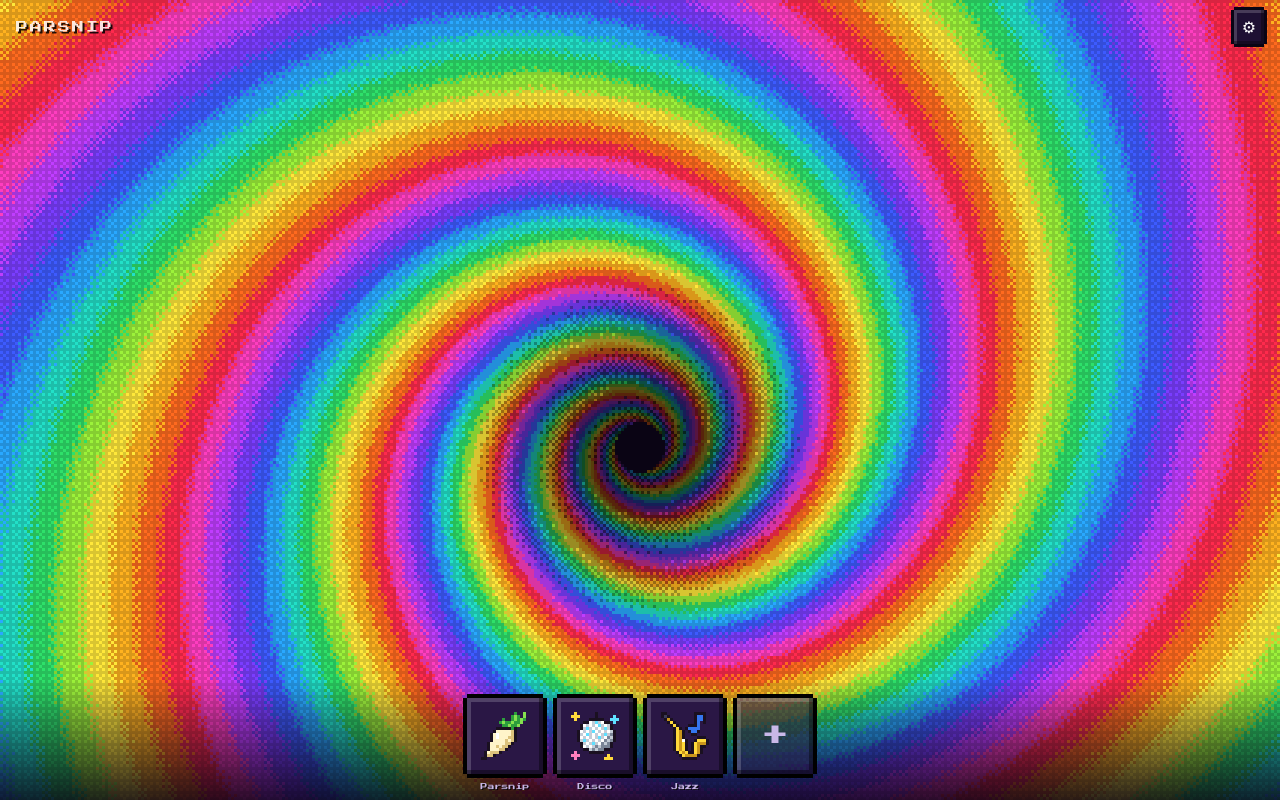
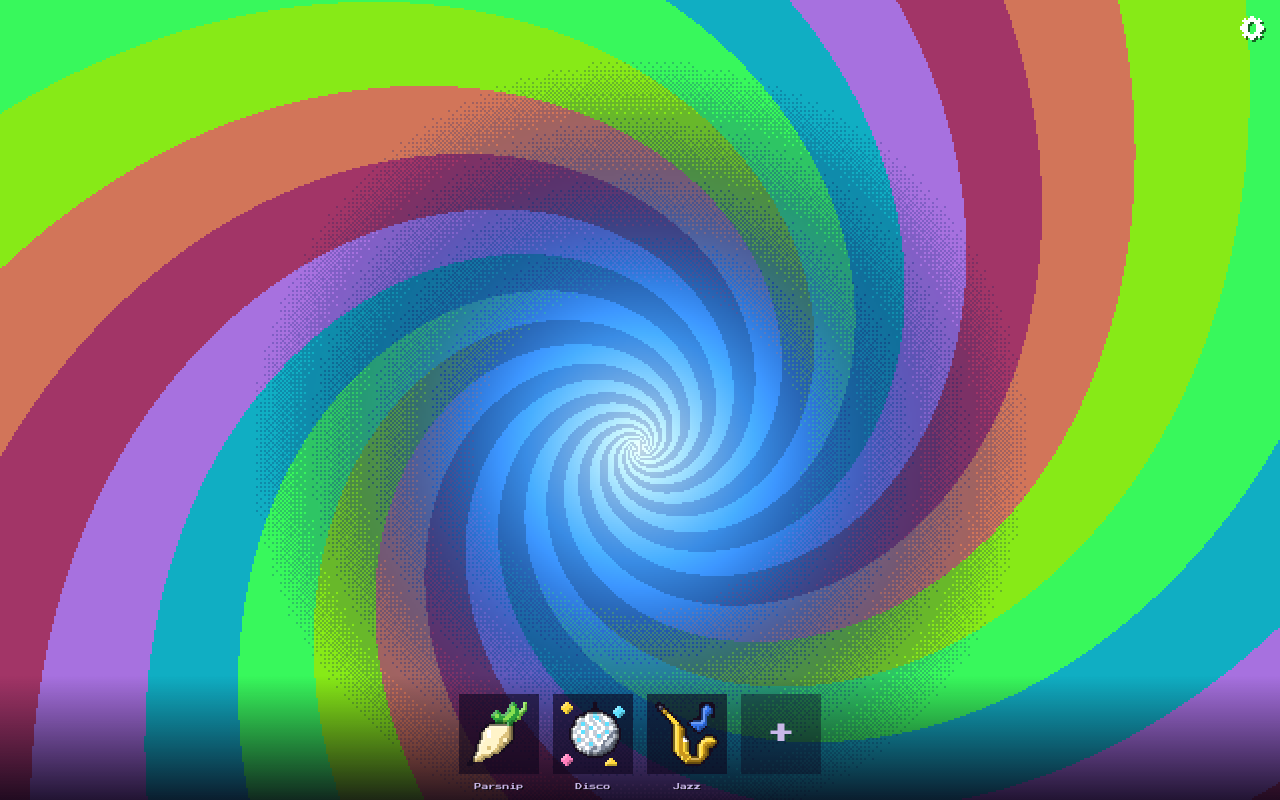
Before and after one commit to joshuakernich/parsnip, a plain HTML site: page index.html in a window 1280 px wide. Drawn offline with Linux system fonts and the light colour scheme; animation ran at ten frames a second.

Commit message:
Hi-fi icons, banded evolving vortex with blue core, flat UI
- Icons upscaled to 32x32 (Scale2x) with automatic rim lighting and 1px outlines
- Vortex: thick crisp bands in a constantly evolving palette, swirling into an
  atmospheric blue core; habit icons fly out of the core toward the camera
- Flat buttons, header removed, icon-only pixel gear
- Service worker fetches network-first so updates show on next launch

Co-Authored-By: Claude Opus 5.5 <noreply@anthropic.com>

```diff
--- a/app.js
+++ b/app.js
@@ -56,29 +56,25 @@ function statsFor(hid, log = state.log) {
 }
 
 // ---------- Vortex renderer ----------
-const PX = 3; // screen pixels per vortex pixel
 const canvas = document.getElementById('vortex');
 const ctx = canvas.getContext('2d');
 
+// Confetti colours
 const RAINBOW = ['#ff2a4d', '#ff6a1f', '#ffb21f', '#ffe83a', '#9cf23a', '#2ee06a',
   '#22e0c8', '#29a8ff', '#3d5bff', '#7a3dff', '#c03dff', '#ff3dc0'];
-const SHADES = [0.16, 0.34, 0.6, 0.85, 1.0];
-const NB = RAINBOW.length, NS = SHADES.length;
-const LUT = new Uint32Array(NB * NS);
-RAINBOW.forEach((hex, i) => {
-  const r = parseInt(hex.slice(1, 3), 16), g = parseInt(hex.slice(3, 5), 16), b = parseInt(hex.slice(5, 7), 16);
-  SHADES.forEach((s, j) => {
-    LUT[i * NS + j] = (255 << 24) | (Math.round(b * s) << 16) | (Math.round(g * s) << 8) | Math.round(r * s);
-  });
-});
-const VOID = (255 << 24) | (0x14 << 16) | (0x04 << 8) | 0x0a;
 const WHITE = 0xffffffff;
 const BAYER = [0, 8, 2, 10, 12, 4, 14, 6, 3, 11, 1, 9, 15, 7, 13, 5].map((v) => (v + 0.5) / 16);
 
+// Spiral shape: NB thick bands per arm cycle. Inside BLUE_R the bands swirl into an atmospheric blue.
+const NB = 6, ARMS = 3, TWIST = 0.8, BLUE_R = 0.5;
+const DEEP = [10, 34, 104], SKY = [64, 156, 255], MIST = [214, 240, 255];
+
+let PX = 2; // screen pixels per vortex pixel
 let W = 0, H = 0, cx = 0, cy = 0, maxR = 1;
 let img, buf, angA, logR, distA, dith;
 
 function resize() {
+  PX = Math.max(2, Math.round(Math.max(innerWidth, innerHeight) / 520));
   W = Math.ceil(innerWidth / PX);
   H = Math.ceil(innerHeight / PX);
   canvas.width = W;
@@ -104,8 +100,9 @@ function resize() {
 addEventListener('resize', resize);
 resize();
 
-const ARMS = 3, TWIST = 1.7, PERIOD = 70; // PERIOD: seconds for an icon to spiral from rim to core
+const FLY = 11;    // seconds for an icon to travel from the core past the camera
 let phase = 0;     // spiral rotation, advances faster during celebrations
+let travel = 0;    // flight clock, also sped up by celebrations
 let boost = 0;     // celebration energy, decays to 0
 let rings = [];    // expanding shockwave rings { r, w }
 let particles = [];
@@ -119,25 +116,59 @@ function buildInstances() {
   instances = recent.map((e) => ({ icon: (habitById(e.h) || {}).icon || 'star', seed: hash(e.t % 1e7), seed2: hash((e.t % 1e7) + 7.3), t: e.t }));
 }
 
-// Position of a vortex instance at time `now` (seconds).
-function instPos(it, now) {
-  const p = (it.seed + now / PERIOD) % 1;
-  const rn = Math.pow(1 - p, 1.25);
-  const a = it.seed2 * Math.PI * 2 - Math.log(Math.max(rn, 0.02)) * TWIST * 0.9 + phase * 0.9;
-  return { x: cx + Math.cos(a) * rn * maxR * 0.92, y: cy + Math.sin(a) * rn * maxR * 0.92, rn };
+// Where an instance is on its flight out of the core. z runs 1 (far, at the
+// core) to 0 (at the camera); perspective makes it race outward and grow.
+function instPos(it) {
+  const p = (it.seed + travel / FLY) % 1;
+  const z = 1 - p;
+  const f = 0.1 / (z + 0.025);
+  const a = it.seed2 * Math.PI * 2 + p * 1.8 + phase * 0.25;
+  const rr = f * maxR * 0.33;
+  return { x: cx + Math.cos(a) * rr, y: cy + Math.sin(a) * rr, z, f };
+}
+
+// Band colours drift continuously: the hue base rotates, the spacing between
+// bands breathes, and saturation/lightness wander, so the palette never repeats exactly.
+const pal = Array.from({ length: NB }, () => [0, 0, 0]);
+function hsl(h, s, l, out) {
+  h = ((h % 360) + 360) % 360 / 60;
+  const c = (1 - Math.abs(2 * l - 1)) * s, x = c * (1 - Math.abs((h % 2) - 1)), m = l - c / 2;
+  const [r, g, b] = h < 1 ? [c, x, 0] : h < 2 ? [x, c, 0] : h < 3 ? [0, c, x] : h < 4 ? [0, x, c] : h < 5 ? [x, 0, c] : [c, 0, x];
+  out[0] = (r + m) * 255; out[1] = (g + m) * 255; out[2] = (b + m) * 255;
+}
+function evolvePalette(t) {
+  const base = t * 9 + Math.sin(t * 0.05) * 120;
+  const spread = 48 + Math.sin(t * 0.071) * 34 + Math.sin(t * 0.023) * 20;
+  for (let i = 0; i < NB; i++) {
+    const h = base + i * spread + Math.sin(t * 0.37 + i * 1.7) * 14;
+    const s = 0.72 + 0.22 * Math.sin(t * 0.11 + i);
+    const l = (i % 2 ? 0.6 : 0.46) + 0.06 * Math.sin(t * 0.17 + i * 2.3);
+    hsl(h, s, l, pal[i]);
+  }
 }
 
 function drawField(t) {
+  evolvePalette(t);
   const n = W * H;
-  const coreR = 0.035 + boost * 0.05 + Math.sin(t * 2) * 0.006;
+  const glow = 1 + boost * 0.6;
   for (let i = 0; i < n; i++) {
     const r = distA[i];
-    if (r < coreR) { buf[i] = VOID; continue; }
     const v = angA[i] * ARMS + logR[i] * TWIST - phase;
-    let band = Math.floor((v - Math.floor(v)) * NB + dith[i] * 0.55) % NB;
-    let shade = Math.floor(Math.min(r * 4.2, 1) * (NS - 1) * 0.85 + dith[i] * 0.9 + boost * 0.8);
-    if (shade > NS - 1) shade = NS - 1;
-    buf[i] = LUT[band * NS + shade];
+    const band = ((v - Math.floor(v)) * NB) | 0;
+    const c = pal[band];
+    let R = c[0], G = c[1], B = c[2];
+    if (r < BLUE_R) {
+      // stepped, dithered blend into the blue core
+      const q = 1 - r / BLUE_R;
+      const step = Math.min(4, Math.floor(Math.min(1, q * 1.7) * 4 + dith[i] * 0.999)) / 4;
+      const g2 = Math.min(1, q * q * glow);
+      const tint = band % 2 ? 1.12 : 0.9; // keep the swirl visible inside the blue
+      const k = g2 < 0.5 ? g2 * 2 : (g2 - 0.5) * 2;
+      const a = g2 < 0.5 ? DEEP : SKY, b = g2 < 0.5 ? SKY : MIST;
+      const bR = (a[0] + (b[0] - a[0]) * k) * tint, bG = (a[1] + (b[1] - a[1]) * k) * tint, bB = (a[2] + (b[2] - a[2]) * k) * tint;
+      R += (bR - R) * step; G += (bG - G) * step; B += (bB - B) * step;
+    }
+    buf[i] = (255 << 24) | (Math.min(255, B) << 16) | (Math.min(255, G) << 8) | Math.min(255, R);
   }
   for (const ring of rings) {
     const rr = ring.r, w = ring.w;
@@ -154,19 +185,21 @@ function frame(ms) {
   const dt = Math.min((ms - last) / 1000, 0.05);
   last = ms;
   const t = ms / 1000;
-  phase += dt * (0.22 + boost * 2.2);
+  phase += dt * (0.2 + boost * 1.8);
+  travel += dt * (1 + boost * 2.5);
   boost = Math.max(0, boost - dt * 0.55);
   rings = rings.filter((r) => (r.r += dt * (0.9 + r.r), r.w = 0.018 + r.r * 0.03, r.r < 1.3));
 
   drawField(t);
   ctx.imageSmoothingEnabled = false;
 
-  // Vortex icons, far (core) first
-  const placed = instances.map((it) => ({ it, ...instPos(it, t) })).filter((p) => p.rn > 0.06);
-  placed.sort((a, b) => a.rn - b.rn);
+  // Flying icons, far first so near ones draw on top
+  const placed = instances.map((it) => ({ it, ...instPos(it) }));
+  placed.sort((a, b) => b.z - a.z);
   for (const p of placed) {
-    const size = Math.max(4, Math.round(16 * (0.28 + p.rn * 0.95)));
-    ctx.globalAlpha = Math.min(1, (p.rn - 0.06) * 8);
+    const size = Math.round(ICON_SIZE * p.f * 0.9);
+    if (size < 3) continue;
+    ctx.globalAlpha = Math.min(1, (1 - p.z) / 0.12);
     ctx.drawImage(iconCanvas(p.it.icon), Math.round(p.x - size / 2), Math.round(p.y - size / 2), size, size);
   }
   ctx.globalAlpha = 1;
@@ -179,25 +212,27 @@ function frame(ms) {
     ctx.fillRect(Math.round(q.x), Math.round(q.y), q.s, q.s);
   }
 
-  // Hero icon: pops in big at the core, then shrinks into its spot in the vortex
+  // Hero icon: pops in big, then dives into the core and starts flying out at you
   if (hero) {
     const age = t - hero.start;
-    const big = Math.max(2, Math.floor(Math.min(W, H) * 0.42 / 16));
+    const big = ICON_SIZE * Math.max(2, Math.floor(Math.min(W, H) * 0.55 / ICON_SIZE));
+    let s;
     if (age < hero.hold) {
       const k = Math.min(age / 0.35, 1);
-      const elastic = 1 + Math.sin(k * Math.PI * 2.5) * (1 - k) * 0.6;
-      const wob = Math.sin(age * 9) * 1.5 * (age > 0.35 ? 1 : 0);
-      const s = Math.max(1, Math.round(big * 16 * k * elastic));
+      s = big * k * (1 + Math.sin(k * Math.PI * 2.5) * (1 - k) * 0.6);
+    } else {
+      const k = Math.min((age - hero.hold) / 0.45, 1);
+      s = big * (1 - k * k);
+      if (k >= 1) {
+        hero.inst.seed = (((-travel / FLY) % 1) + 1) % 1; // start at the core, right now
+        instances.push(hero.inst);
+        hero = null;
+      }
+    }
+    if (hero && s >= 1) {
+      const wob = age > 0.35 && age < hero.hold ? Math.sin(age * 9) * 1.5 : 0;
+      s = Math.round(s);
       ctx.drawImage(iconCanvas(hero.icon), Math.round(cx - s / 2 + wob), Math.round(cy - s / 2), s, s);
-    } else {
-      const k = Math.min((age - hero.hold) / 0.55, 1);
-      const e = k * k * (3 - 2 * k);
-      const dest = instPos(hero.inst, t);
-      const dsize = 16 * (0.28 + dest.rn * 0.95);
-      const s = Math.round(big * 16 + (dsize - big * 16) * e);
-      const x = cx + (dest.x - cx) * e, y = cy + (dest.y - cy) * e;
-      ctx.drawImage(iconCanvas(hero.icon), Math.round(x - s / 2), Math.round(y - s / 2), s, s);
-      if (k >= 1) { instances.push(hero.inst); hero = null; }
     }
   }
   requestAnimationFrame(frame);
@@ -275,7 +310,7 @@ function celebrate(habit, s, newBest) {
     particles.push({
       x: cx, y: cy, vx: Math.cos(a) * sp, vy: Math.sin(a) * sp - 40,
       life: 1 + Math.random() * 1.4, s: Math.random() < 0.25 ? 2 : 1,
-      col: RAINBOW[(Math.random() * NB) | 0],
+      col: RAINBOW[(Math.random() * RAINBOW.length) | 0],
     });
   }
   fanfare(s.combo, s.count);
@@ -294,9 +329,11 @@ function tap(habit, btn) {
   const newBest = s.combo > before.best && before.best > 0;
 
   const now = performance.now() / 1000;
-  // Land the new icon near the rim of the vortex
-  const inst = { icon: habit.icon, seed: ((0.08 - now / PERIOD) % 1 + 1) % 1, seed2: Math.random(), t: entry.t };
-  if (hero) instances.push(hero.inst); // a previous hero still mid-flight just joins immediately
+  const inst = { icon: habit.icon, seed: 0, seed2: Math.random(), t: entry.t };
+  if (hero) { // a previous hero still on screen launches from the core immediately
+    hero.inst.seed = (((-travel / FLY) % 1) + 1) % 1;
+    instances.push(hero.inst);
+  }
   hero = { icon: habit.icon, inst, start: now, hold: 1.5 };
 
   celebrate(habit, s, newBest);
@@ -337,7 +374,7 @@ function renderBar() {
     const b = document.createElement('button');
     b.className = 'habit' + (s.today ? ' done' : '');
     b.setAttribute('aria-label', `${habit.name}: ${s.count} taps, ${s.combo} day combo`);
-    b.append(iconEl(habit.icon, 3));
+    b.append(iconEl(habit.icon, 4));
     const badge = document.createElement('span');
     badge.className = 'badge';
     badge.textContent = s.combo > 0 ? s.combo : '';
@@ -370,6 +407,18 @@ function renderBar() {
 }
 
 // ---------- Settings ----------
+// Pixel gear for the settings button
+(() => {
+  const g = ['.....##.....', '..#.####.#..', '.##########.', '..###..###..', '.###....###.', '####....####',
+    '####....####', '.###....###.', '..###..###..', '.##########.', '..#.####.#..', '.....##.....'];
+  const c = document.createElement('canvas');
+  c.width = c.height = 12;
+  const gx = c.getContext('2d');
+  gx.fillStyle = '#fff';
+  g.forEach((row, y) => [...row].forEach((ch, x) => ch === '#' && gx.fillRect(x, y, 1, 1)));
+  document.getElementById('gear').append(c);
+})();
+
 const settingsEl = document.getElementById('settings');
 document.getElementById('gear').addEventListener('click', openSettings);
 settingsEl.querySelector('.close').addEventListener('click', () => (settingsEl.hidden = true));
--- a/icons.js
+++ b/icons.js
@@ -502,26 +502,81 @@ const ICONS = {
   ]},
 };
 
-// Render an icon to an offscreen canvas at `scale` pixels per cell.
+// ---------- Hi-fi rendering ----------
+// The 16x16 sprites are upscaled to 32x32 with EPX (Scale2x), which rounds off
+// diagonals, then shaded: a 1px outline outside, softened inner lines, a lit
+// top-left rim and a shaded bottom-right rim.
+const ICON_SIZE = 32;
+
+function scale2x(rows) {
+  const h = rows.length, w = 16;
+  const at = (x, y) => (x < 0 || y < 0 || x >= w || y >= h ? '.' : rows[y][x] || '.');
+  const out = Array.from({ length: h * 2 }, () => new Array(w * 2));
+  for (let y = 0; y < h; y++) {
+    for (let x = 0; x < w; x++) {
+      const P = at(x, y), A = at(x, y - 1), B = at(x + 1, y), C = at(x - 1, y), D = at(x, y + 1);
+      out[y * 2][x * 2] = C === A && C !== D && A !== B ? A : P;
+      out[y * 2][x * 2 + 1] = A === B && A !== C && B !== D ? B : P;
+      out[y * 2 + 1][x * 2] = D === C && D !== B && C !== A ? C : P;
+      out[y * 2 + 1][x * 2 + 1] = B === D && B !== A && D !== C ? D : P;
+    }
+  }
+  return out;
+}
+
+const _rgb = (hex) => [1, 3, 5].map((i) => parseInt(hex.slice(i, i + 2), 16));
+const _mul = (c, k) => c.map((v) => Math.round(v * k));
+const _lift = (c, k) => c.map((v) => Math.round(v + (255 - v) * k));
+const OUTLINE = [22, 12, 30];
+
+function iconPixels(name) {
+  const g = scale2x((ICONS[name] || ICONS.parsnip).grid);
+  const n = ICON_SIZE;
+  const ch = (x, y) => (x < 0 || y < 0 || x >= n || y >= n ? '.' : g[y][x]);
+  const empty = (x, y) => ch(x, y) === '.';
+  const edge = (x, y) => { const c = ch(x, y); return c === '.' || c === 'k'; };
+  const px = new Uint8ClampedArray(n * n * 4);
+  for (let y = 0; y < n; y++) {
+    for (let x = 0; x < n; x++) {
+      const c = ch(x, y);
+      if (c === '.') continue;
+      let col;
+      if (c === 'k') {
+        if (empty(x - 1, y) || empty(x + 1, y) || empty(x, y - 1) || empty(x, y + 1)) col = OUTLINE;
+        else {
+          // inner side of a doubled outline / interior line: a deep shade of the neighbouring fill
+          const nb = [ch(x, y + 1), ch(x + 1, y), ch(x - 1, y), ch(x, y - 1)].find((k) => PALETTE[k] && k !== 'k');
+          col = nb ? _mul(_rgb(PALETTE[nb]), 0.5) : OUTLINE;
+        }
+      } else {
+        const base = _rgb(PALETTE[c]);
+        const ul = edge(x - 1, y) || edge(x, y - 1) || edge(x - 1, y - 1);
+        const dr = edge(x + 1, y) || edge(x, y + 1) || edge(x + 1, y + 1);
+        col = ul && !dr ? _lift(base, 0.28) : dr && !ul ? _mul(base, 0.74) : base;
+      }
+      const i = (y * n + x) * 4;
+      px[i] = col[0]; px[i + 1] = col[1]; px[i + 2] = col[2]; px[i + 3] = 255;
+    }
+  }
+  return px;
+}
+
+// Render an icon to an offscreen canvas at `scale` canvas pixels per hi-fi pixel.
 const _iconCache = new Map();
 function iconCanvas(name, scale = 1) {
   const key = name + '@' + scale;
   if (_iconCache.has(key)) return _iconCache.get(key);
-  const icon = ICONS[name] || ICONS.parsnip;
-  const rows = icon.grid;
-  const h = rows.length;
-  const w = Math.max(...rows.map((r) => r.length));
-  const c = document.createElement('canvas');
-  c.width = w * scale;
-  c.height = h * scale;
-  const ctx = c.getContext('2d');
-  for (let y = 0; y < h; y++) {
-    for (let x = 0; x < w; x++) {
-      const col = PALETTE[rows[y][x]];
-      if (!col) continue;
-      ctx.fillStyle = col;
-      ctx.fillRect(x * scale, y * scale, scale, scale);
-    }
+  const n = ICON_SIZE;
+  const base = document.createElement('canvas');
+  base.width = base.height = n;
+  base.getContext('2d').putImageData(new ImageData(iconPixels(name), n, n), 0, 0);
+  let c = base;
+  if (scale !== 1) {
+    c = document.createElement('canvas');
+    c.width = c.height = n * scale;
+    const ctx = c.getContext('2d');
+    ctx.imageSmoothingEnabled = false;
+    ctx.drawImage(base, 0, 0, n * scale, n * scale);
   }
   _iconCache.set(key, c);
   return c;
--- a/index.html
+++ b/index.html
@@ -21,10 +21,7 @@
 <body>
   <canvas id="vortex" aria-hidden="true"></canvas>
 
-  <header id="hud">
-    <div class="logo">PARSNIP</div>
-    <button id="gear" class="pixbtn icon-btn" aria-label="Settings">⚙</button>
-  </header>
+  <button id="gear" aria-label="Settings"></button>
 
   <div id="install-tip" hidden>
     <span>Install: tap <b>Share</b> → <b>Add to Home Screen</b></span>
--- a/style.css
+++ b/style.css
@@ -3,7 +3,7 @@
   --ink: #fff;
   --ink-dim: #c9b8e8;
   --panel: #1e1033;
-  --panel-edge: #0a0414;
+  --btn: #342058;
   --accent: #ffd93b;
   --danger: #ef3b4f;
   --go: #2ee06a;
@@ -48,47 +48,37 @@ html, body {
   80% { transform: translate(3px, 6px); }
 }
 
-/* Pixel-art buttons: stepped borders made from box-shadows */
+/* Flat buttons */
 .pixbtn {
   font: inherit;
   font-size: 11px;
   color: var(--ink);
-  background: var(--panel);
+  background: var(--btn);
   border: 0;
-  padding: 10px 12px;
+  padding: 12px 12px;
   cursor: pointer;
-  box-shadow:
-    0 -3px 0 0 var(--panel-edge), 0 3px 0 0 var(--panel-edge),
-    -3px 0 0 0 var(--panel-edge), 3px 0 0 0 var(--panel-edge),
-    inset -3px -3px 0 0 rgba(0,0,0,.35), inset 3px 3px 0 0 rgba(255,255,255,.18);
   display: inline-flex;
   align-items: center;
   justify-content: center;
 }
-.pixbtn:active { transform: translateY(2px); }
+.pixbtn:active { filter: brightness(1.25); }
 .pixbtn.wide { width: 100%; margin-top: 10px; }
 .pixbtn.danger { background: var(--danger); }
 .pixbtn.go { background: var(--go); color: #08240f; }
 
-#hud {
+#gear {
   position: fixed;
-  top: calc(var(--safe-t) + 10px);
-  left: 16px;
-  right: 16px;
-  display: flex;
-  align-items: center;
-  justify-content: space-between;
-  pointer-events: none;
+  top: calc(var(--safe-t) + 6px);
+  right: 6px;
   z-index: 3;
+  padding: 10px;
+  background: none;
+  border: 0;
+  cursor: pointer;
+  filter: drop-shadow(2px 2px 0 rgba(0,0,0,.6));
 }
-#hud > * { pointer-events: auto; }
-.logo {
-  font-size: 12px;
-  letter-spacing: 2px;
-  text-shadow: 2px 2px 0 #000;
-  opacity: .85;
-}
-.icon-btn { font-size: 16px; padding: 6px 8px; font-family: system-ui, sans-serif; }
+#gear canvas { width: 24px; height: 24px; image-rendering: pixelated; display: block; }
+#gear:active { opacity: .6; }
 
 #install-tip {
   position: fixed;
@@ -97,7 +87,6 @@ html, body {
   right: 16px;
   z-index: 3;
   background: rgba(10, 4, 20, .85);
-  border: 3px solid #000;
   font-size: 9px;
   line-height: 1.6;
   padding: 8px 36px 8px 10px;
@@ -206,28 +195,21 @@ html, body {
 .habit {
   position: relative;
   flex: 0 0 auto;
-  width: 76px;
-  height: 76px;
+  width: 80px;
+  height: 80px;
   padding: 0;
   border: 0;
-  background: #2a1745;
+  background: rgba(14, 6, 28, .62);
   cursor: pointer;
-  box-shadow:
-    0 -4px 0 0 #000, 0 4px 0 0 #000, -4px 0 0 0 #000, 4px 0 0 0 #000,
-    inset -4px -4px 0 0 rgba(0,0,0,.4), inset 4px 4px 0 0 rgba(255,255,255,.18);
-  transition: transform .08s steps(2);
 }
-.habit canvas { width: 48px; height: 48px; image-rendering: pixelated; display: block; margin: auto; }
-.habit.done { background: #4a2a78; box-shadow:
-    0 -4px 0 0 var(--accent), 0 4px 0 0 var(--accent), -4px 0 0 0 var(--accent), 4px 0 0 0 var(--accent),
-    inset -4px -4px 0 0 rgba(0,0,0,.4), inset 4px 4px 0 0 rgba(255,255,255,.22); }
+.habit canvas { width: 64px; height: 64px; image-rendering: pixelated; display: block; margin: auto; }
+.habit.done { background: rgba(255, 255, 255, .26); box-shadow: inset 0 -4px 0 var(--accent); }
 .habit.bump { animation: bump .35s steps(5); }
 @keyframes bump { 0% { transform: scale(.8); } 50% { transform: scale(1.18) translateY(-8px); } 100% { transform: scale(1); } }
 .habit .badge {
   position: absolute; right: -8px; top: -10px;
   min-width: 22px; padding: 4px 4px 3px;
   font: 9px var(--font); color: #08240f; background: var(--go);
-  box-shadow: 0 -2px 0 #000, 0 2px 0 #000, -2px 0 0 #000, 2px 0 0 #000;
 }
 .habit .badge:empty { display: none; }
 .habit .name {
@@ -236,7 +218,7 @@ html, body {
   white-space: nowrap; overflow: hidden; text-overflow: ellipsis;
   text-shadow: 1px 1px 0 #000;
 }
-.habit.add { font: 28px var(--font); color: var(--ink-dim); background: rgba(42,23,69,.6); }
+.habit.add { font: 28px var(--font); color: var(--ink-dim); background: rgba(14, 6, 28, .4); }
 
 /* ----- Sheets ----- */
 .sheet {
@@ -252,8 +234,6 @@ html, body {
   overflow-y: auto;
   background: var(--panel);
   padding: 20px 16px calc(var(--safe-b) + 20px);
-  border-top: 4px solid #000;
-  box-shadow: inset 0 4px 0 rgba(255,255,255,.12);
   -webkit-user-select: text;
   user-select: text;
 }
@@ -279,7 +259,7 @@ a.pixbtn { text-decoration: none; color: var(--ink); }
 #push-code {
   width: 100%; margin-top: 4px;
   font: 10px ui-monospace, monospace; color: var(--ink-dim);
-  background: #0f0820; border: 3px solid #000; padding: 8px; resize: none;
+  background: #0f0820; border: 0; padding: 8px; resize: none;
 }
 
 .toggle {font-family: system-ui, sans-serif; font-size: 14px; display: flex; gap: 8px; align-items: center; }
@@ -289,7 +269,7 @@ a.pixbtn { text-decoration: none; color: var(--ink); }
 .field input {
   display: block; width: 100%; margin-top: 8px;
   font: 14px var(--font); color: var(--ink);
-  background: #0f0820; border: 3px solid #000; padding: 10px;
+  background: #0f0820; border: 0; padding: 10px;
 }
 
 #icon-grid {
@@ -298,9 +278,9 @@ a.pixbtn { text-decoration: none; color: var(--ink); }
   gap: 10px;
 }
 #icon-grid button {
-  background: #2a1745; border: 3px solid #000; padding: 4px; cursor: pointer;
+  background: var(--btn); border: 0; padding: 6px 4px; cursor: pointer;
   display: flex; flex-direction: column; align-items: center; gap: 4px;
   font: 6px var(--font); color: var(--ink-dim);
 }
-#icon-grid button canvas { width: 40px; height: 40px; image-rendering: pixelated; }
-#icon-grid button[aria-selected="true"] { border-color: var(--accent); background: #4a2a78; color: #fff; }
+#icon-grid button canvas { width: 48px; height: 48px; image-rendering: pixelated; }
+#icon-grid button[aria-selected="true"] { background: #6a42a8; box-shadow: inset 0 -4px 0 var(--accent); color: #fff; }
```
Also changed, not shown: sw.js (+13 -7 lines), tools/icons.html (+1 -1 lines).
